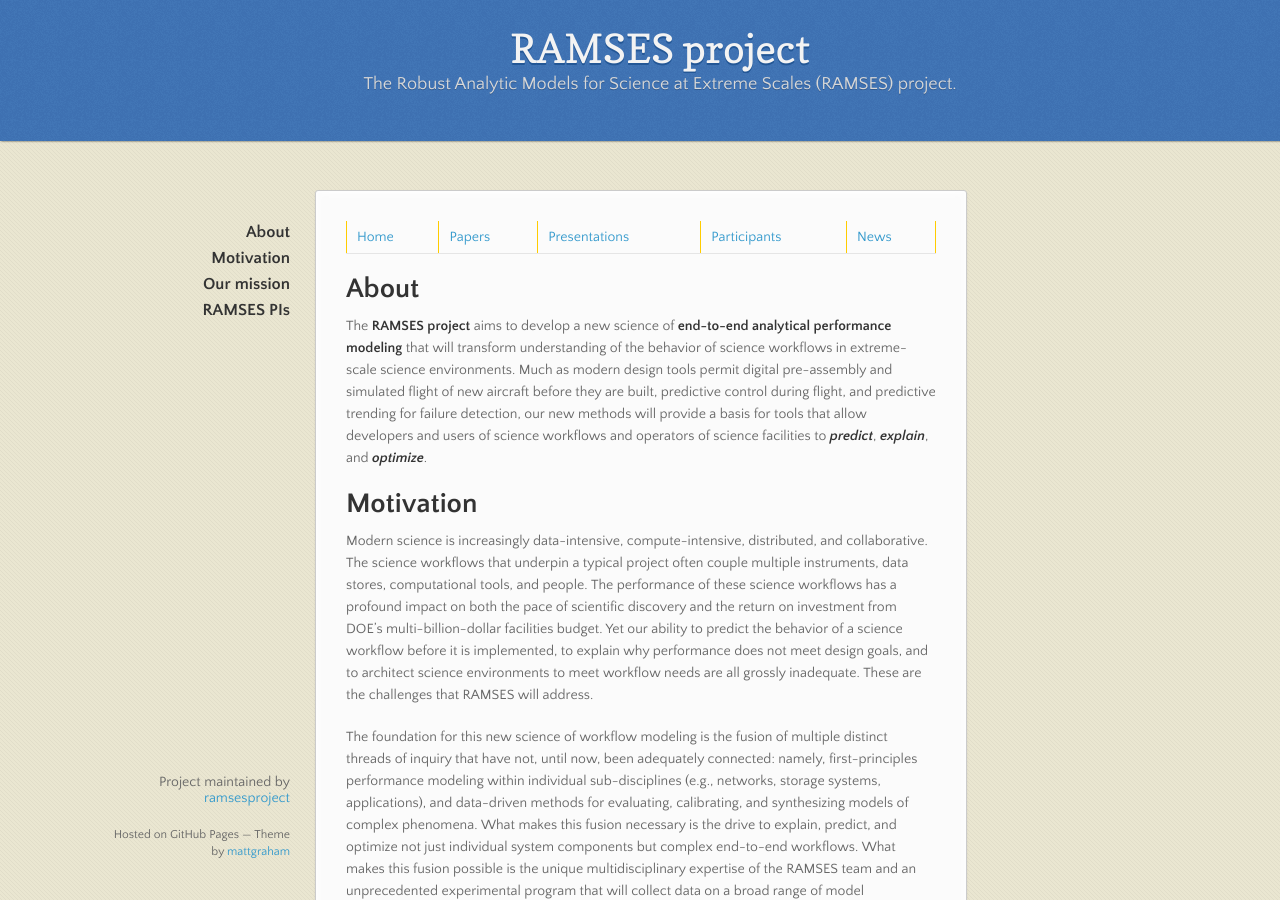
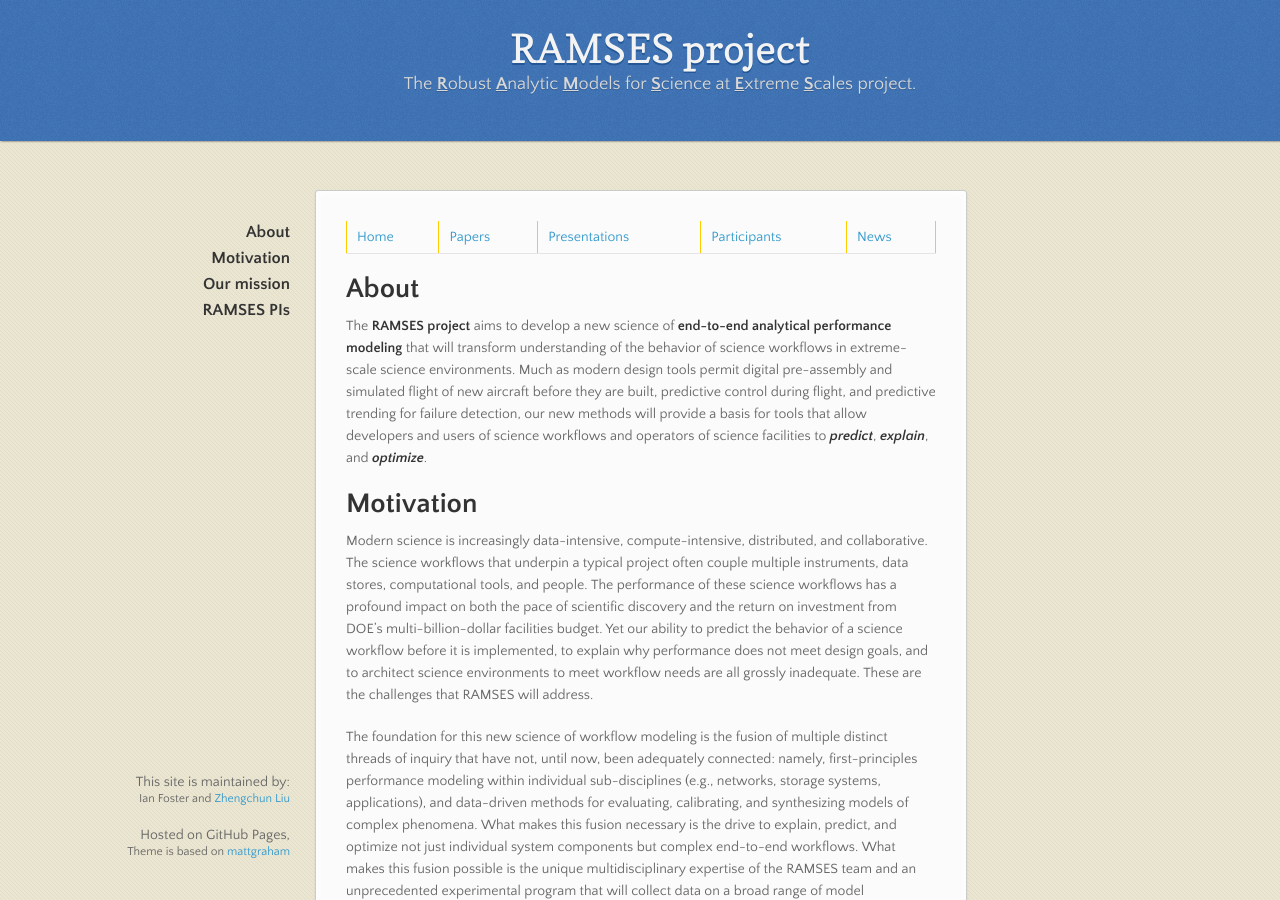
Before and after one commit to ramsesproject/ramses.github.io, a Jekyll site: the page built from index.md, in a window 1280 px wide and 900 px high. Built offline with Jekyll 4.4.1, drawn with Linux system fonts in a browser that asks for light colours; nearby versions of some CDN libraries.

Commit message:
add, delete, polish etc.

```diff
--- a/_layouts/default.html
+++ b/_layouts/default.html
@@ -3,7 +3,7 @@
   <head>
     <meta charset="utf-8">
     <meta http-equiv="X-UA-Compatible" content="chrome=1">
-    <title>{{ site.title | default: site.github.repository_name }} by {{ site.github.owner_name }}</title>
+    <title>{{ site.title | default: site.github.repository_name }}</title>
     <link rel="stylesheet" href="{{ '/assets/css/style.css?v=' | append: site.github.build_revision | relative_url }}">
     <script src="https://ajax.googleapis.com/ajax/libs/jquery/1.7.1/jquery.min.js"></script>
     <script src="{{ '/assets/js/main.js' | relative_url }}"></script>
@@ -11,13 +11,11 @@
       <script src="//html5shiv.googlecode.com/svn/trunk/html5.js"></script>
     <![endif]-->
     <meta name="viewport" content="width=device-width, initial-scale=1, user-scalable=no">
-
   </head>
   <body>
-
       <header>
         <h1>{{ site.title | default: site.github.repository_name }}</h1>
-        <p>{{ site.description | default: site.github.project_tagline }}</p>
+        <p>The <b><u>R</u></b>obust <b><u>A</u></b>nalytic <b><u>M</u></b>odels for <b><u>S</u></b>cience at <b><u>E</u></b>xtreme <b><u>S</u></b>cales project.</p>
       </header>
 
     <div class="wrapper">
@@ -29,10 +27,8 @@
 
       </section>
       <footer>
-        {% if site.github.is_project_page %}
-          <p>Project maintained by <a href="{{ site.github.owner_url }}">{{ site.github.owner_name }}</a></p>
-        {% endif %}
-        <p><small>Hosted on GitHub Pages &mdash; Theme by <a href="https://twitter.com/michigangraham">mattgraham</a></small></p>
+          <p>This site is maintained by: <br> <small>Ian Foster and <a href="http://zliu.info/">Zhengchun Liu</a> </small></p>
+        <p>Hosted on GitHub Pages, <br> <small>Theme is based on <a href="https://twitter.com/michigangraham">mattgraham</a></small></p>
       </footer>
     </div>
     <!--[if !IE]><script>fixScale(document);</script><![endif]-->
```
Also changed, not shown: 1 other file.
